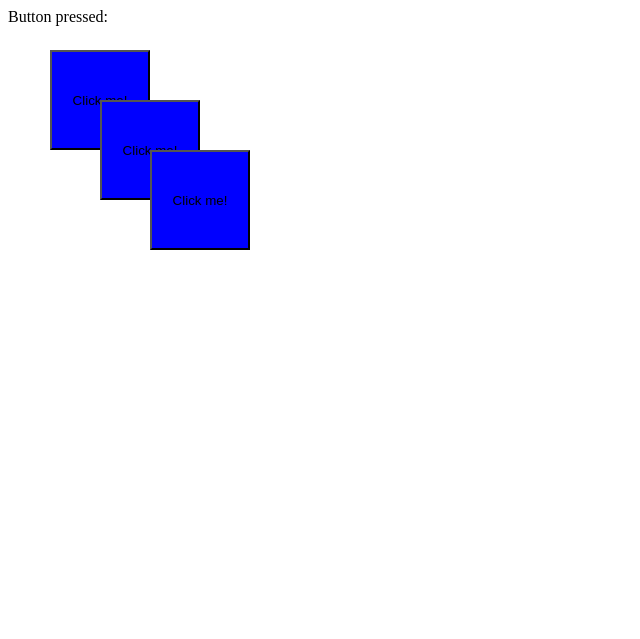
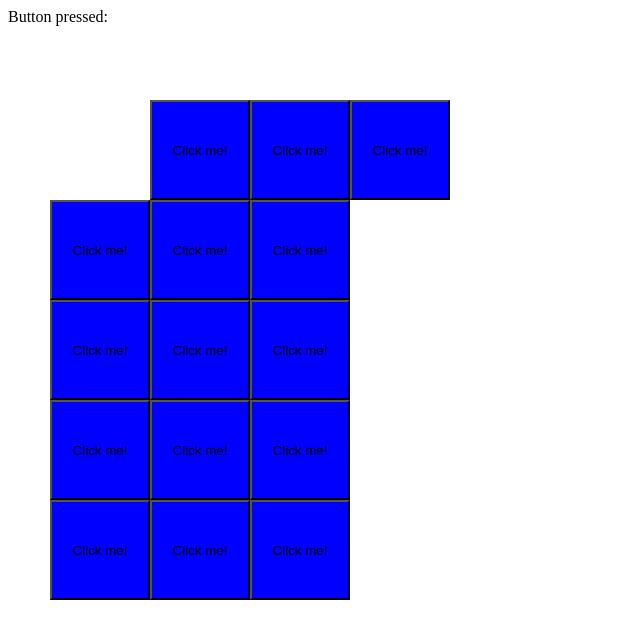
Before and after one commit to jedrus113/nn-button, a Django app: page / in a window 1280 px wide. Shown: the top 639 px of the page, without its empty margins (0-640 px from the left). Run offline with Django 3.2, Linux system fonts and the light colour scheme; parts of the project's set-up code (start-up, migrations or seed data) failed here and were passed over.

Commit message:
smarter ai

```diff
--- a/nn/templates/client.html
+++ b/nn/templates/client.html
@@ -4,8 +4,20 @@
 		<button id='bttn1'>Click me!</button>
 		<button id='bttn2'>Click me!</button>
 		<button id='bttn3'>Click me!</button>
+		<button id='bttn4'>Click me!</button>
+		<button id='bttn5'>Click me!</button>
+		<button id='bttn6'>Click me!</button>
+		<button id='bttn7'>Click me!</button>
+		<button id='bttn8'>Click me!</button>
+		<button id='bttn9'>Click me!</button>
+		<button id='bttn10'>Click me!</button>
+		<button id='bttn11'>Click me!</button>
+		<button id='bttn12'>Click me!</button>
+		<button id='bttn13'>Click me!</button>
+		<button id='bttn14'>Click me!</button>
+		<button id='bttn15'>Click me!</button>
 		<script>
-			var bttns_no = 3;
+			var bttns_no = 15;
 			var countDown = 0
 
 			var bttn_m = "";
@@ -24,9 +36,13 @@
 		      bttn_m += "&bx1=" +x1+ "&by1=" +y1+ "&bx2=" +x2+ "&by2=" +y2;
 		    }
 
+		    var y = 50;
 		    for (let i=1; i<=bttns_no; i++){
-		    	let x = 50 * i;
-		 		set_bttn(i, x,x, 100+x,100+x);
+			if (i % 5 === 0){
+				y += 100;
+			}
+		    	let x = 100 + 100 * (i % 5);
+		 		set_bttn(i, x,y, 100+x,100+y);
 		 	}
 
 			fn = function(event){
@@ -41,7 +57,7 @@
 		      let bools = request.responseText.split(',');
 		      for (let i=0; i<bools.length; i++){
 		     		bttn = document.getElementById("bttn" + (i+1));
-			      if (bools[i] == 'False'){
+			      if (bools[i] == 'True'){
 			      	bttn.style.backgroundColor = 'lightblue';
 			      } else {
 		      		  bttn.style.backgroundColor = 'darkred';
```
Also changed, not shown: nn/nn/train_ai.py (+3 -5 lines).
